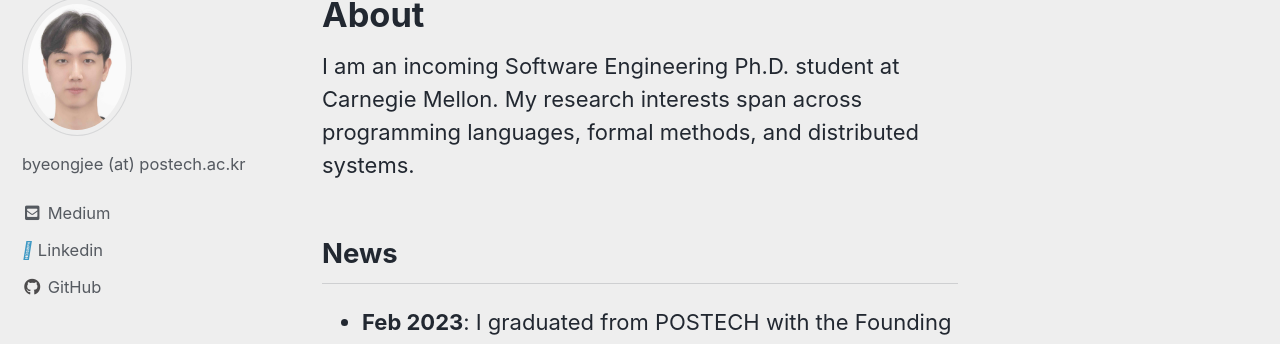
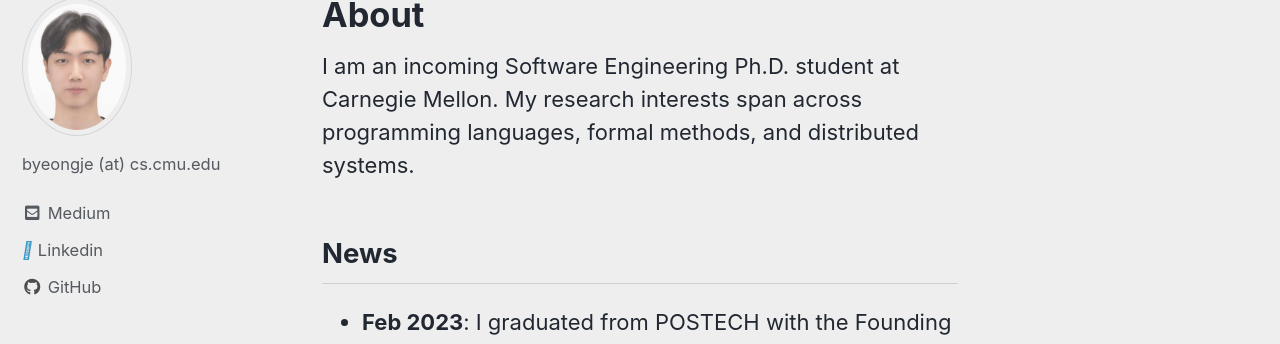
Before and after one commit to byeongjee/byeongjee.github.io, a Jekyll site: the page built from _pages/home.md, in a window 1280 px wide. Shown: the part 113-457 px from the top of the page. Built offline with Jekyll 4.4.1, drawn with Linux system fonts in a browser that asks for light colours; cached includes are drawn as plain includes.

Commit message:
Update email

```diff
--- a/_config.yml
+++ b/_config.yml
@@ -100,7 +100,7 @@ analytics:
 # Site Author
 author:
   avatar: /assets/images/avatar.jpg # path of avatar image, e.g. "/assets/images/bio-photo.jpg"
-  bio: byeongjee (at) postech.ac.kr
+  bio: byeongje (at) cs.cmu.edu
   links:
     - label: "Medium"
       icon: "fas fa-fw fa-envelope-square"
```
Also changed, not shown: 1 other file.
